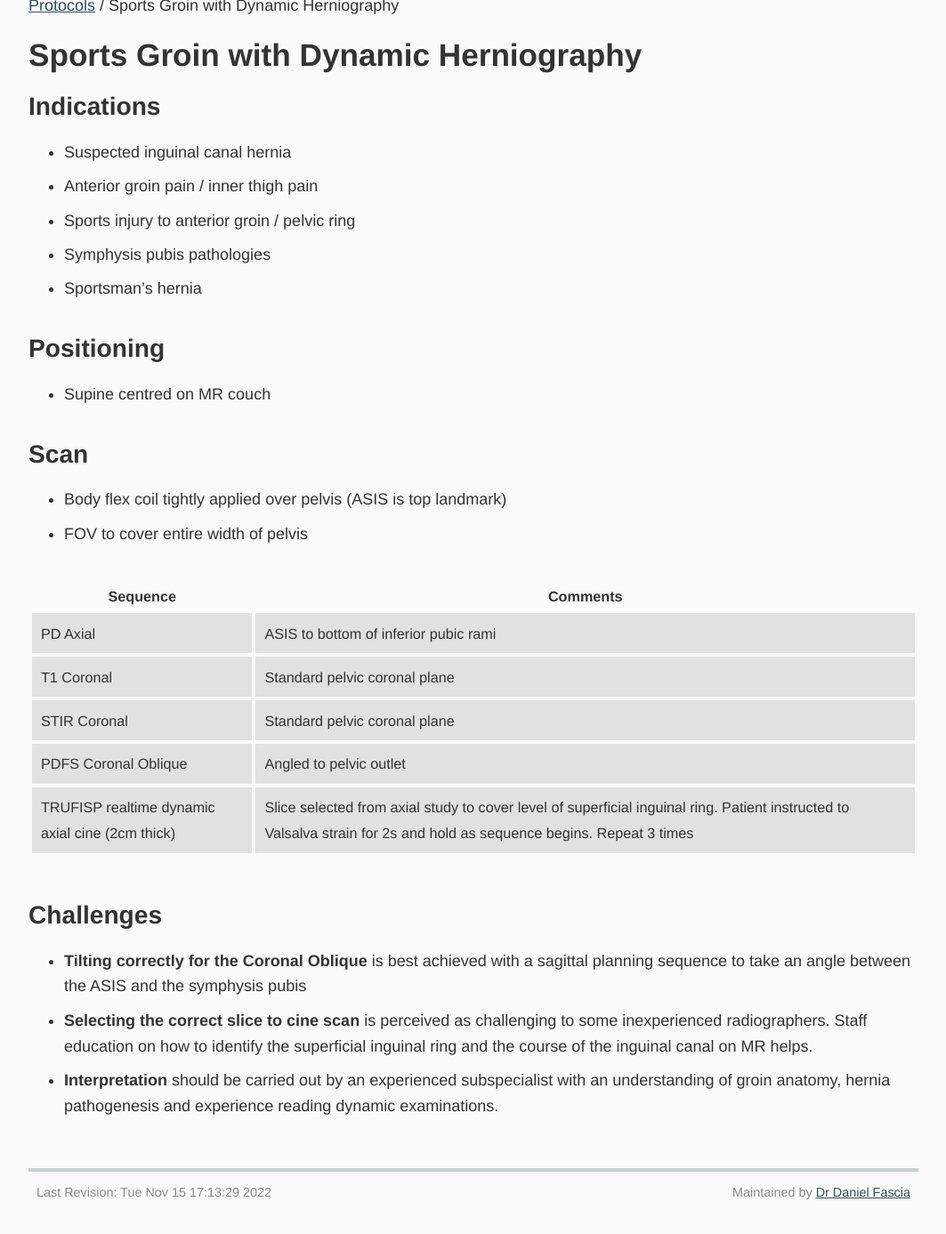
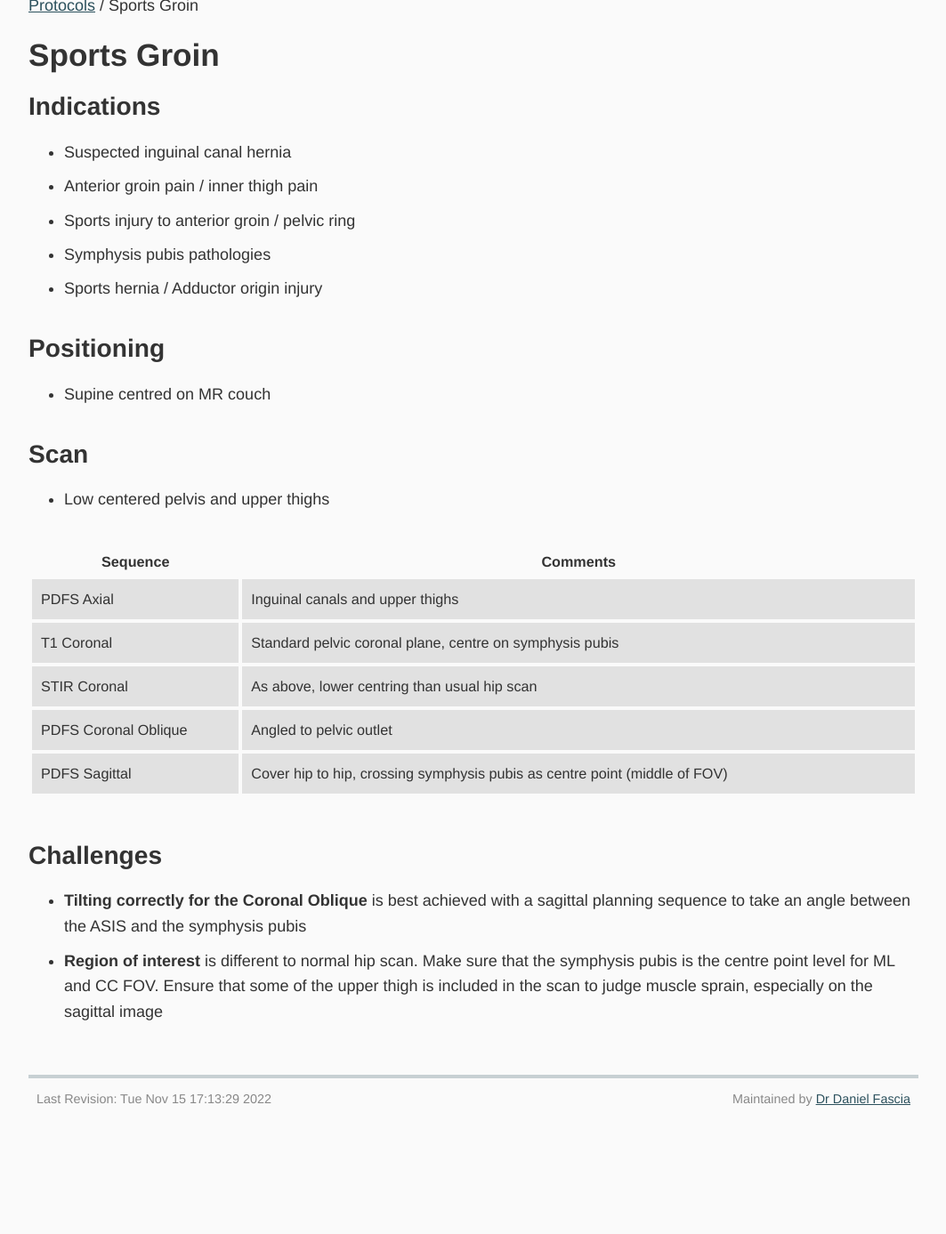
Before and after one commit to harrogatemsk/harrogatemsk.github.io, a Jekyll site: the page built from _protocols/sports-groin-with-dynamic-herniography.md, in a window 1280 px wide and 1400 px high, scrolled down 193 px. Shown: the top 1387 px of the window at 89% size, without its empty margins (108-1171 px from the left). Built offline with Jekyll 4.4.1, drawn with Linux system fonts in a browser that asks for light colours; some web fonts are replaced; after the commit the page ends 1488 px from its top, so only the background shows below that.

Commit message:
Update sports-groin-with-dynamic-herniography.md

```diff
--- a/_protocols/sports-groin-with-dynamic-herniography.md
+++ b/_protocols/sports-groin-with-dynamic-herniography.md
@@ -1,10 +1,10 @@
 ---
 layout: protocol
-title: Sports Groin with Dynamic Herniography
+title: Sports Groin
 date: 2018-10-17 15:08:02 +0100
 body_part: pelvis
 description: Versatile anterior groin pain protocol covering strain injuries and hernias
-  with dynamic stress sequences to increase sensitivity to hernia
+  with option of dynamic stress sequences to increase sensitivity to hernia
 published: true
 other_protocols: []
 
@@ -15,7 +15,7 @@ other_protocols: []
 * Anterior groin pain / inner thigh pain
 * Sports injury to anterior groin / pelvic ring
 * Symphysis pubis pathologies
-* Sportsman's hernia
+* Sports hernia / Adductor origin injury
 
 ### Positioning
 
@@ -23,19 +23,17 @@ other_protocols: []
 
 ### Scan
 
-* Body flex coil tightly applied over pelvis (ASIS is top landmark)
-* FOV to cover entire width of pelvis
+* Low centered pelvis and upper thighs
 
 | Sequence						| Comments	|
 |---                  |           |
-| PD Axial						| ASIS to bottom of inferior pubic rami	|
-| T1 Coronal					| Standard pelvic coronal plane	|
-| STIR Coronal					| Standard pelvic coronal plane	|
+| PDFS Axial						| Inguinal canals and upper thighs	|
+| T1 Coronal					| Standard pelvic coronal plane, centre on symphysis pubis	|
+| STIR Coronal					| As above, lower centring than usual hip scan	|
 | PDFS Coronal Oblique			| Angled to pelvic outlet  |
-| TRUFISP realtime dynamic axial cine (2cm thick)	| Slice selected from axial study to cover level of superficial inguinal ring. Patient instructed to Valsalva strain for 2s and hold as sequence begins. Repeat 3 times	|
+| PDFS Sagittal | Cover hip to hip, crossing symphysis pubis as centre point (middle of FOV) |
 
 ### Challenges
 
 * **Tilting correctly for the Coronal Oblique** is best achieved with a sagittal planning sequence to take an angle between the ASIS and the symphysis pubis
-* **Selecting the correct slice to cine scan** is perceived as challenging to some inexperienced radiographers. Staff education on how to identify the superficial inguinal ring and the course of the inguinal canal on MR helps.
-* **Interpretation** should be carried out by an experienced subspecialist with an understanding of groin anatomy, hernia pathogenesis and experience reading dynamic examinations.
+* **Region of interest** is different to normal hip scan. Make sure that the symphysis pubis is the centre point level for ML and CC FOV. Ensure that some of the upper thigh is included in the scan to judge muscle sprain, especially on the sagittal image
```
